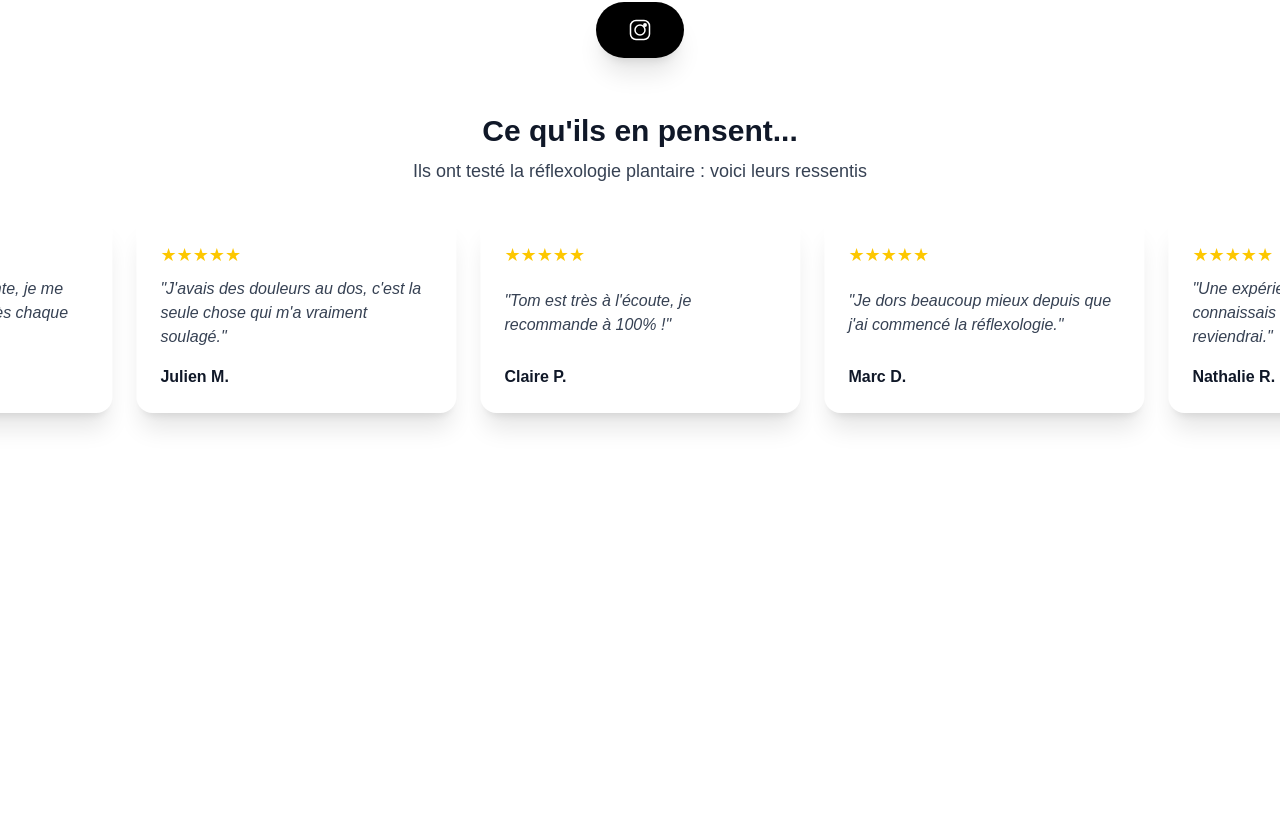
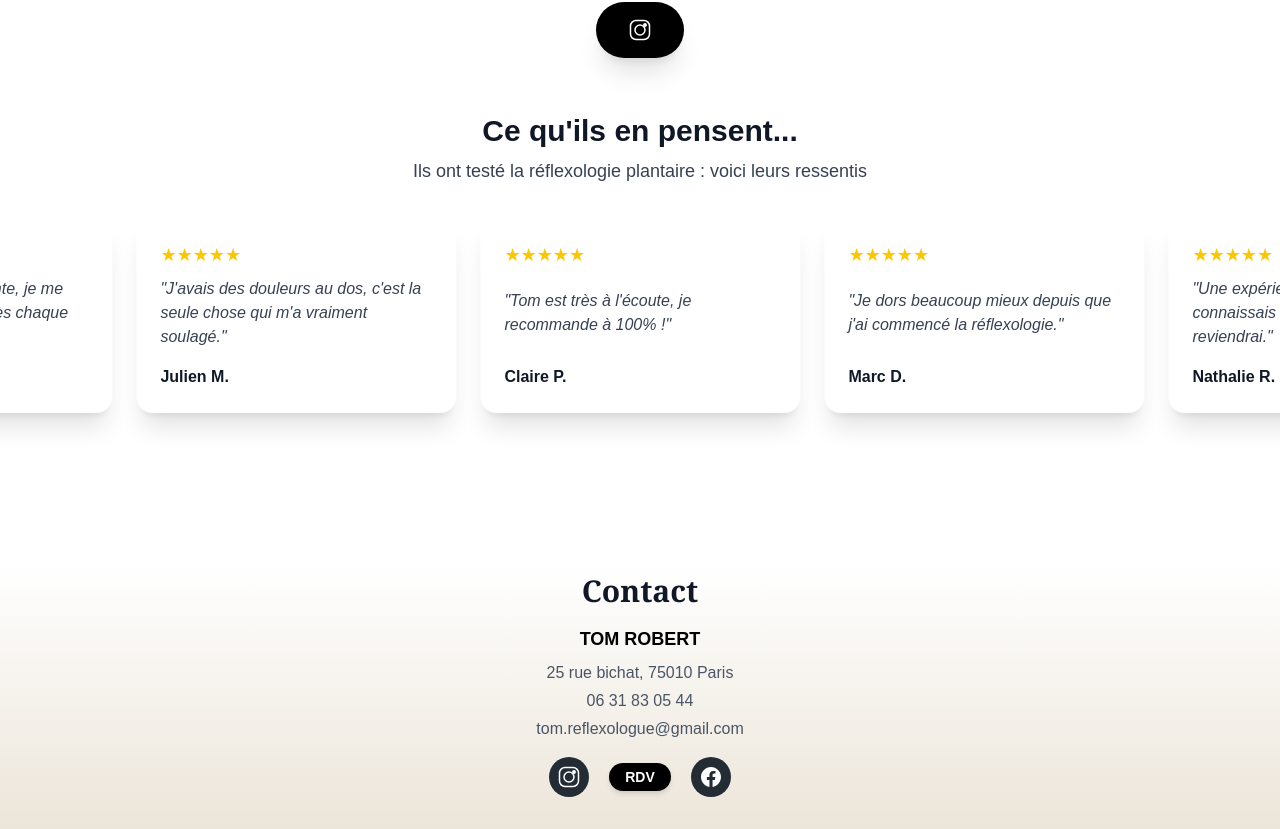
Before and after one commit to Thethetrader/reflexologieplantaire, a Next.js app: page / in a window 1280 px wide. Shown: the part 6278-7107 px from the top of the page. Before the commit the page ends 6843 px from the top, so only its background shows below. Built offline with nearby package versions, Linux system fonts and the light colour scheme.

Commit message:
fix: réduit l’espace entre avis et section contact beige

```diff
--- a/src/app/page.tsx
+++ b/src/app/page.tsx
@@ -462,7 +462,7 @@ export default function Home() {
           />
         </div>
         {/* Section Contact */}
-        <div id="contact" className="relative z-10 py-20 bg-white">
+        <div id="contact" className="relative z-[100] py-20 bg-white md:z-10 md:relative">
           <div className="max-w-2xl mx-auto px-4 sm:px-6 lg:px-8">
             <h2 className="text-3xl font-bold text-gray-900 mb-8 text-center">Prendre rendez-vous</h2>
             <form className="bg-white rounded-2xl shadow-xl p-8 space-y-6 transition-all duration-300 hover:scale-105 hover:shadow-2xl">
@@ -596,15 +596,15 @@ export default function Home() {
           </div>
         </div>
 
-        {/* Section Contact Praticien sous les avis */}
-        <div className="block md:hidden w-full py-8 bg-white border-t border-gray-200">
-          <div className="max-w-2xl mx-auto px-4">
+        {/* Petite section beige sous les avis */}
+        <div className="w-full pt-2 pb-8 relative z-[100]" style={{ background: 'linear-gradient(to bottom, #fff 0%, #ECE5D9 100%)' }}>
+          <div className="max-w-2xl mx-auto px-4 text-center">
             <h2 className="text-3xl font-serif font-bold text-gray-900 mb-4">Contact</h2>
             <div className="mb-2 font-bold text-lg text-black">TOM ROBERT</div>
             <div className="text-gray-600 mb-1">25 rue bichat, 75010 Paris</div>
             <div className="text-gray-600 mb-1">06 31 83 05 44</div>
             <div className="text-gray-600 mb-4">tom.reflexologue@gmail.com</div>
-            <div className="flex gap-3 mt-2">
+            <div className="flex gap-3 mt-2 justify-center items-center">
               <a href="#" className="flex items-center justify-center w-10 h-10 bg-[#232b35] rounded-full">
                 {/* Icône Instagram SVG */}
                 <svg xmlns="http://www.w3.org/2000/svg" viewBox="0 0 24 24" fill="none" className="w-6 h-6" stroke="white" strokeWidth="1.5">
@@ -613,6 +613,15 @@ export default function Home() {
                   <circle cx="17" cy="7" r="1.2" fill="white"/>
                 </svg>
               </a>
+              <button
+                className="bg-black text-white rounded-full px-4 py-1 text-sm font-bold shadow-md mx-2"
+                onClick={() => {
+                  const contact = document.getElementById('contact');
+                  if (contact) contact.scrollIntoView({ behavior: 'smooth' });
+                }}
+              >
+                RDV
+              </button>
               <a href="#" className="flex items-center justify-center w-10 h-10 bg-[#232b35] rounded-full">
                 {/* Icône Facebook SVG */}
                 <svg xmlns="http://www.w3.org/2000/svg" viewBox="0 0 24 24" fill="white" className="w-6 h-6">
```
